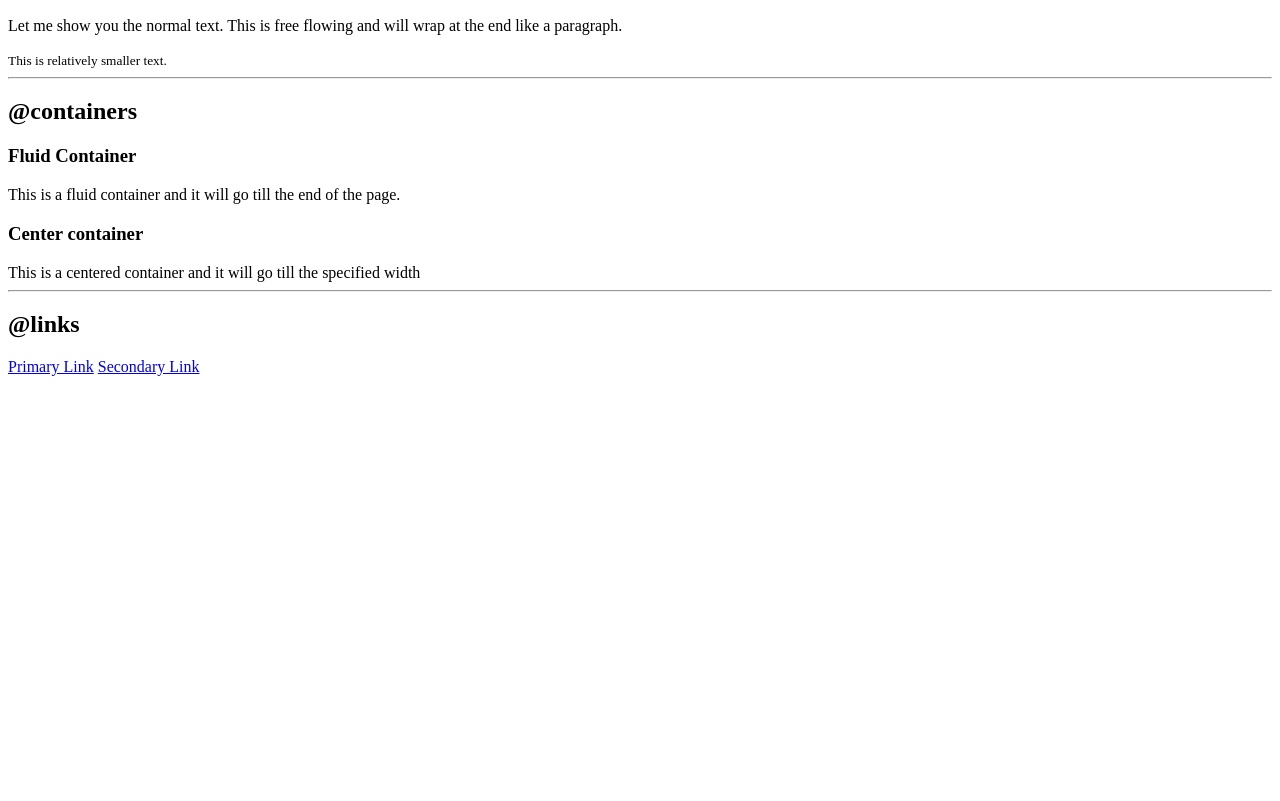
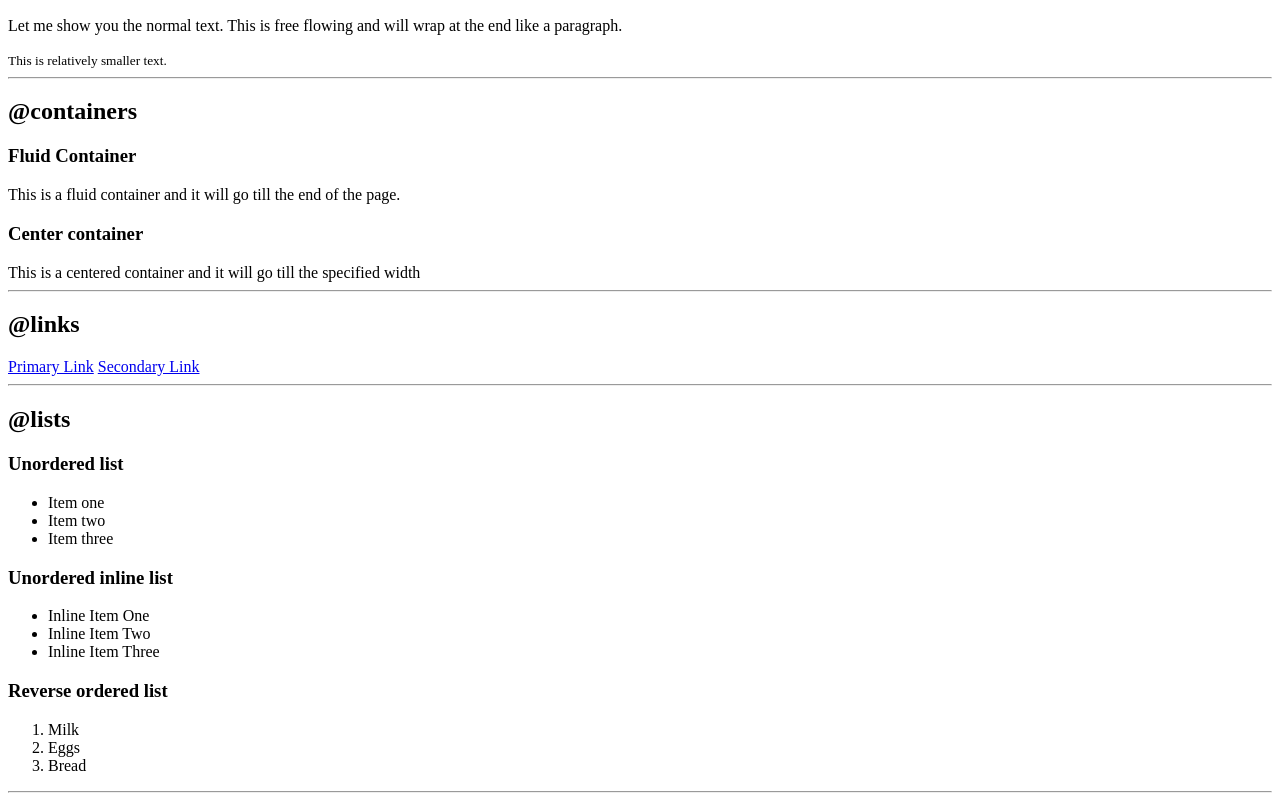
Before and after one commit to amannpatel/neogcamp-lesson-3, a plain HTML site: page index.html in a window 1280 px wide. Shown: the part 273-1074 px from the top of the page. Before the commit the page ends 800 px from the top, so only its background shows below. Drawn offline with Linux system fonts and the light colour scheme.

Commit message:
upto list

```diff
--- a/index.html
+++ b/index.html
@@ -41,5 +41,29 @@
     <h2>@links</h2>
     <a href="/">Primary Link</a>
     <a href="/">Secondary Link</a>
+    <hr />
+
+    <h2>@lists</h2>
+    <h3>Unordered list</h3>
+    <ul>
+      <li>Item one</li>
+      <li>Item two</li>
+      <li>Item three</li>
+    </ul>
+
+    <h3>Unordered inline list</h3>
+    <ul>
+      <li>Inline Item One</li>
+      <li>Inline Item Two</li>
+      <li>Inline Item Three</li>
+    </ul>
+
+    <h3>Reverse ordered list</h3>
+    <ol>
+      <li>Milk</li>
+      <li>Eggs</li>
+      <li>Bread</li>
+    </ol>
+    <hr />
   </body>
 </html>
```
